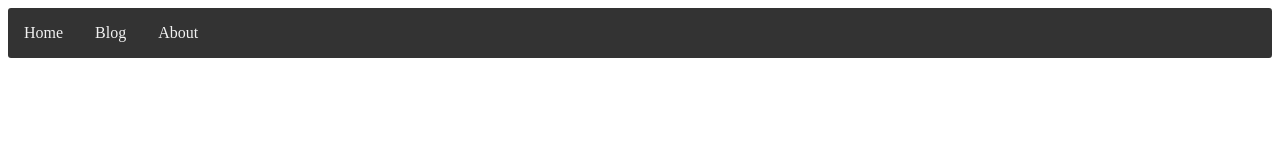
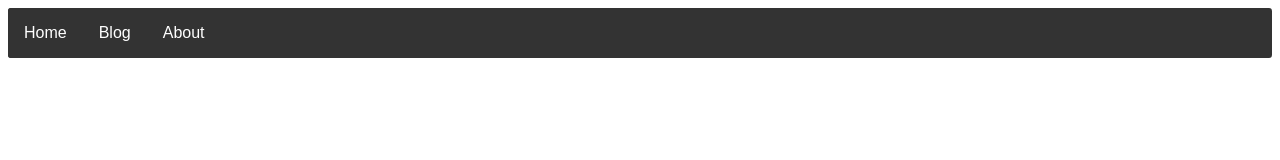
Before and after one commit to jburghardt/jburghardt.github.io, a React app: page / in a window 1280 px wide. Shown: the top 160 px of the page. Built offline with nearby package versions, Linux system fonts and the light colour scheme.

Commit message:
alot of stuff

```diff
--- /dev/null
+++ b/src/App.jsx
@@ -0,0 +1,43 @@
+import React from 'react';
+import ReactDOM from 'react-dom';
+import Home from './pages/Home';
+import Blog from './pages/Blog';
+import Header from './components/header/header';
+
+export default class App extends React.Component {
+
+  constructor(props){
+    super(props);
+    this.selectMenu = this.selectMenu.bind(this);
+    this.state = {
+      activeMenu: null
+    }
+  }
+
+  selectMenu(n) {
+    this.setState({
+      activeMenu: n
+    })
+  }
+
+  renderSelectedMenu() {
+    if(this.state.activeMenu === 1) {
+      return <Home />
+    }
+    if(this.state.activeMenu === 2) {
+      return <Blog />
+    }
+
+  }
+
+  render() {
+    return (
+      <div className='main'>
+      <Header selectMenu={this.selectMenu}  />
+       {this.renderSelectedMenu()}
+      </div>
+    )
+};
+}
+
+ReactDOM.render(<App />, document.getElementById('container'));
--- a/src/components/Header/Header.jsx
+++ b/src/components/Header/Header.jsx
@@ -12,6 +12,7 @@ export default class Header extends React.Component {
   }
 
   toggleActive(n){
+    this.props.selectMenu(n)
     this.setState({
       c_nav1: n === 1 ? 'nav_1 active' : 'nav_1',
       c_nav2: n === 2 ? 'nav_2 active' : 'nav_2',
@@ -23,10 +24,11 @@ export default class Header extends React.Component {
     return (
       <div className="header">
         <nav className="header__navbar">
-          <a className={this.state.c_nav1} onClick={() => this.toggleActive(1)}>Home</a>
-          <a className={this.state.c_nav2} onClick={() => this.toggleActive(2)}>Blog</a>
-          <a className={this.state.c_nav3} onClick={() => this.toggleActive(3)}>About</a>
+          <button className={this.state.c_nav1} onClick={() => this.toggleActive(1)}>Home</button>
+          <button className={this.state.c_nav2} onClick={() => this.toggleActive(2)}>Blog</button>
+          <button className={this.state.c_nav3} onClick={() => this.toggleActive(3)}>About</button>
         </nav>
-      </div>)
+      </div>
+    )
   }
 }
--- a/src/components/Header/_header.scss
+++ b/src/components/Header/_header.scss
@@ -4,26 +4,26 @@
   overflow: hidden;
 }
 
-/* Style the links inside the navigation bar */
-.header__navbar a {
+.header__navbar button {
+  border: none;
   float: left;
-color: #f2f2f2;
+  color: white;
+  background-color: #333;
   text-align: center;
   padding: 1rem;
-text-decoration: none;
   font-size: 1rem;
   cursor: pointer;
-
 }
 
-/* Change the color of links on hover */
-.header__navbar a:hover {
+.header__navbar button:hover {
   background-color: #ddd;
   color: black;
 }
 
-/* Add a color to the active/current link */
-.header__navbar a.active {
+.header__navbar button.active {
   background-color: #4CAF50;
   color: white;
 }
+.header__navbar button:focus{
+
+}
--- a/src/index.jsx
+++ /dev/null
@@ -1,8 +0,0 @@
-import React from 'react';
-import ReactDOM from 'react-dom';
-import Header from './components/header/header';
-
-ReactDOM.render(
-  <Header/>,
-  document.getElementById('container')
-);
--- /dev/null
+++ b/src/pages/Blog.jsx
@@ -0,0 +1,11 @@
+import React from 'react';
+
+export default class Blog extends React.Component {
+
+  render() {
+    return (
+      <div className="blog">
+        Blog
+      </div>)
+  }
+}
--- /dev/null
+++ b/src/pages/Home.jsx
@@ -0,0 +1,11 @@
+import React from 'react';
+
+export default class Home extends React.Component {
+
+  render() {
+    return (
+      <div className="home">
+        Home
+      </div>)
+  }
+}
--- a/webpack.config.js
+++ b/webpack.config.js
@@ -3,7 +3,7 @@ const ExtractTextPlugin = require("extract-text-webpack-plugin")
 
 module.exports = {
   entry: [
-    './src/index.jsx',
+    './src/App.jsx',
     './src/style.scss'
   ],
   output: {
--- a/webpack.config.prod.js
+++ b/webpack.config.prod.js
@@ -4,7 +4,7 @@ const ExtractTextPlugin = require("extract-text-webpack-plugin")
 
 module.exports = {
   entry: [
-    './src/index.jsx',
+    './src/App.jsx',
     './src/style.scss'
   ],
   output: {
```
Also changed, not shown: 2 other files (tests, documents, lock files or other folders). Lines whose indentation alone changed are shown as unchanged.
